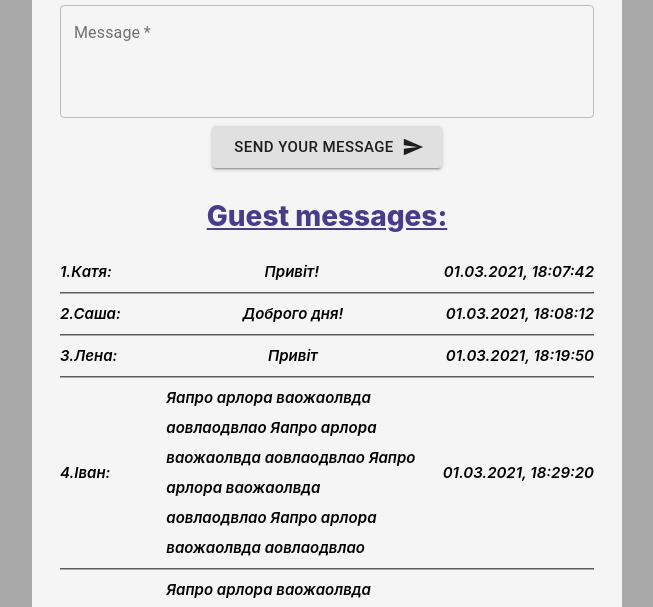
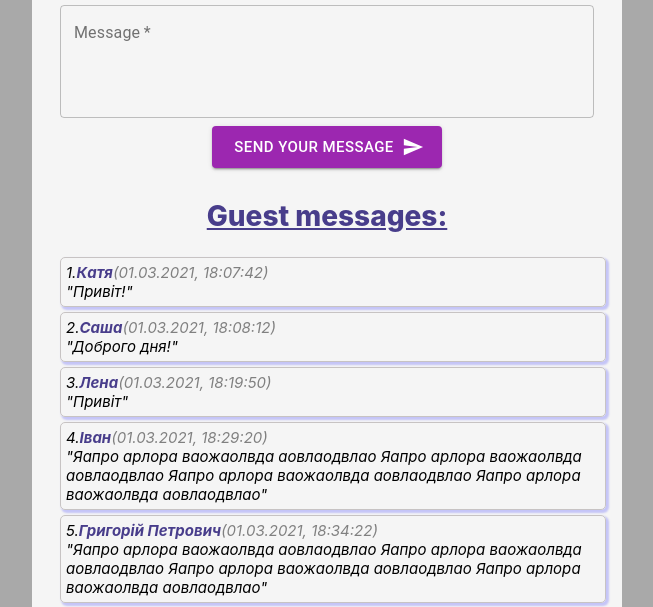
Before and after one commit to kharchenkok/guest-book, a React app: page / in a window 1280 px wide. Shown: the part 188-795 px from the top of the page, without its empty margins (313-966 px from the left). Built offline with nearby package versions, Linux system fonts and the light colour scheme; data requests are answered from the project's data file.

Commit message:
messagelist fix

```diff
--- a/package.json
+++ b/package.json
@@ -29,8 +29,8 @@
     "test": "react-scripts test",
     "eject": "react-scripts eject",
     "predeploy": "npm run build",
-    "deploy": "gh-pages -d build",
-    "server": "json-server -p 2000 -w db.json"
+    "deploy": "gh-pages -d build"
+
   },
   "eslintConfig": {
     "extends": [
--- a/src/component/alert/EmptyNameAlert.js
+++ b/src/component/alert/EmptyNameAlert.js
@@ -6,7 +6,7 @@ export default class EmptyNameAlert extends Component {
   render() {
     const { alert,field } = this.props;
     return (
-      <CSSTransition in={alert} classNames={style} timeout={250} unmountOnExit>
+      <CSSTransition in={alert} classNames={style} timeout={600} unmountOnExit>
         <div className={style.alert}>{field} is empty! Enter this field</div>
       </CSSTransition>
     );
--- a/src/component/messageForm/MessageForm.js
+++ b/src/component/messageForm/MessageForm.js
@@ -1,14 +1,16 @@
-import React, { useState,useEffect } from "react";
+import React, { useState, useEffect } from "react";
 import { useDispatch } from "react-redux";
 
 import TextField from "@material-ui/core/TextField";
 import SendIcon from "@material-ui/icons/Send";
 import { Button } from "@material-ui/core";
-import { makeStyles } from "@material-ui/core/styles";
+import { makeStyles, withStyles } from "@material-ui/core/styles";
+import { purple } from "@material-ui/core/colors";
 
-import { v4 as uuidv4 } from "uuid";
-
-import { addMessageOperation,getMessagesOperation } from "../../redux/operations/messageOperations";
+import {
+  addMessageOperation,
+  getMessagesOperation,
+} from "../../redux/operations/messageOperations";
 import EmptyNameAlert from "../alert/EmptyNameAlert";
 
 const useStyles = makeStyles((theme) => ({
@@ -21,6 +23,16 @@ const useStyles = makeStyles((theme) => ({
     },
   },
 }));
+
+const ColorButton = withStyles((theme) => ({
+  root: {
+    color: theme.palette.getContrastText(purple[500]),
+    backgroundColor: purple[500],
+    "&:hover": {
+      backgroundColor: purple[700],
+    },
+  },
+}))(Button);
 
 const initialState = {
   name: "",
@@ -58,7 +70,6 @@ const MessageForm = () => {
       name: name,
       message: message,
       date: currentDate,
-      id: uuidv4(),
     };
 
     dispatch(addMessageOperation(newMessage));
@@ -106,15 +117,15 @@ const MessageForm = () => {
           onChange={handleChange}
         />
 
-        <Button
+        <ColorButton
           variant="contained"
-          color="default"
+          color="primary"
           size="large"
           endIcon={<SendIcon />}
           type="submit"
         >
           Send your message
-        </Button>
+        </ColorButton>
       </form>
     </>
   );
--- a/src/component/messageList/MessageList.js
+++ b/src/component/messageList/MessageList.js
@@ -12,9 +12,7 @@ const MessageList = () => {
   return (
     <div className={style.messagelist__wrapper}>
       <h2 className={style.messagelist__title}>Guest messages:</h2>
-      {loader ? (
-        <LoaderSpiner />
-      ) : (
+      {loader && <LoaderSpiner />}
       <TransitionGroup component="ul" className={style.messagelist__list}>
         {messagesData.map((elem, index) => (
           <CSSTransition
@@ -24,30 +22,16 @@ const MessageList = () => {
             classNames={style}
           >
             <li className={style.messagelist__item}>
-                <p
-                  className={[
-                    style.messagelist__style,
-                    style.messagelist__name,
-                  ].join(" ")}
-                >
+              <p className={style.messagelist__style}>
                 {index + 1 + "."}
-                  {elem.name + ":"}
+                <span className={style.messagelist__name}>{elem.name}</span>
+                <span className={style.messagelist__date}>({elem.date})</span>
               </p>
-                <p
-                  className={[
-                    style.messagelist__style,
-                    style.messagelist__messsage,
-                  ].join(" ")}
-                >
-                  {elem.message}
-                </p>
-
-                <p className={style.messagelist__style}>{elem.date}</p>
+              <p className={style.messagelist__style}>"{elem.message}"</p>
             </li>
           </CSSTransition>
         ))}
       </TransitionGroup>
-      )}
     </div>
   );
 };
--- a/src/component/messageList/MessageList.module.css
+++ b/src/component/messageList/MessageList.module.css
@@ -13,31 +13,37 @@
   padding: 0;
 }
 .messagelist__style {
-  line-height: 2;
+  line-height: normal;
   margin: 0;
-  font-weight: 600;
+  font-weight: 400;
   font-style: italic;
 }
 .messagelist__style:not(:last-child) {
   margin-right: 10px;
 }
 
-.messagelist__messsage {
-  max-width: 250px;
+.messagelist__name {
+  color: darkslateblue;
+  font-weight: 700;
 }
-.messagelist__name {
-  width: 80px;
+.messagelist__date {
+  color: gray;
 }
 
 .messagelist__item {
   font-size: 15px;
   display: flex;
-  align-items: center;
+  flex-direction: column;
   margin-bottom: 5px;
-  border-bottom: 2px groove rgb(177, 169, 169);
-  padding-bottom: 5px;
+  border: 1px groove rgb(199, 195, 195);
+  border-radius: 5px;
+  box-shadow: 2px 2px 2px 1px rgba(0, 0, 255, 0.2);
+  padding: 5px;
   width: 100%;
   justify-content: space-between;
+}
+.messagelist__item:hover {
+  background-color: rgb(226, 222, 222);
 }
 
 .enter {
--- a/src/redux/slice/messagesSlice.js
+++ b/src/redux/slice/messagesSlice.js
@@ -5,8 +5,9 @@ const messagesSlice=createSlice({
     name:"messages",
     initialState,
     reducers:{
-        addMessage(state,action){
-            return [...state, action.payload]
+        addMessage(state, action) {
+           return action.payload
+
         },
         setMessages(state,action){
             return action.payload
```
Lines whose indentation alone changed are shown as unchanged.
